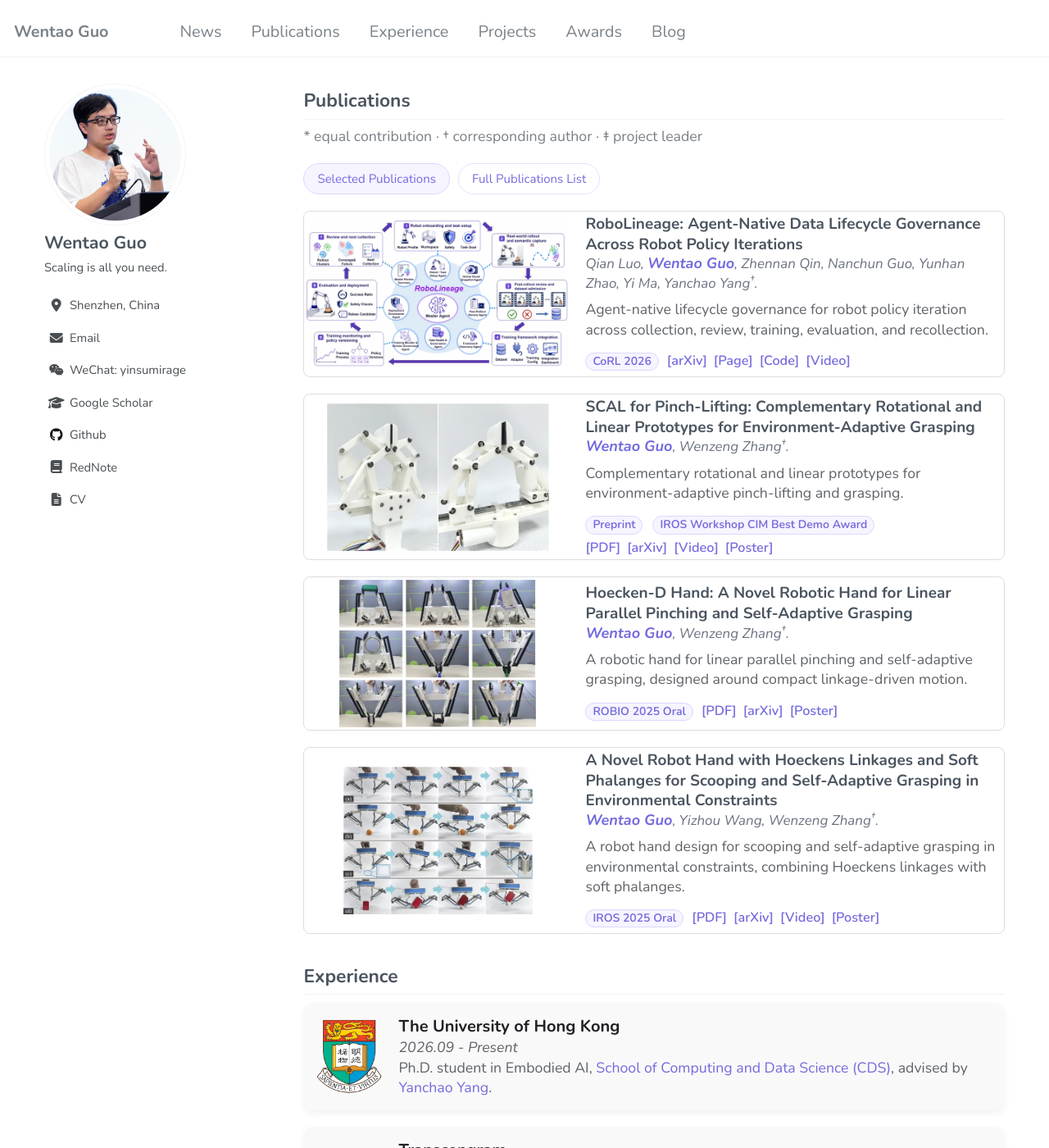
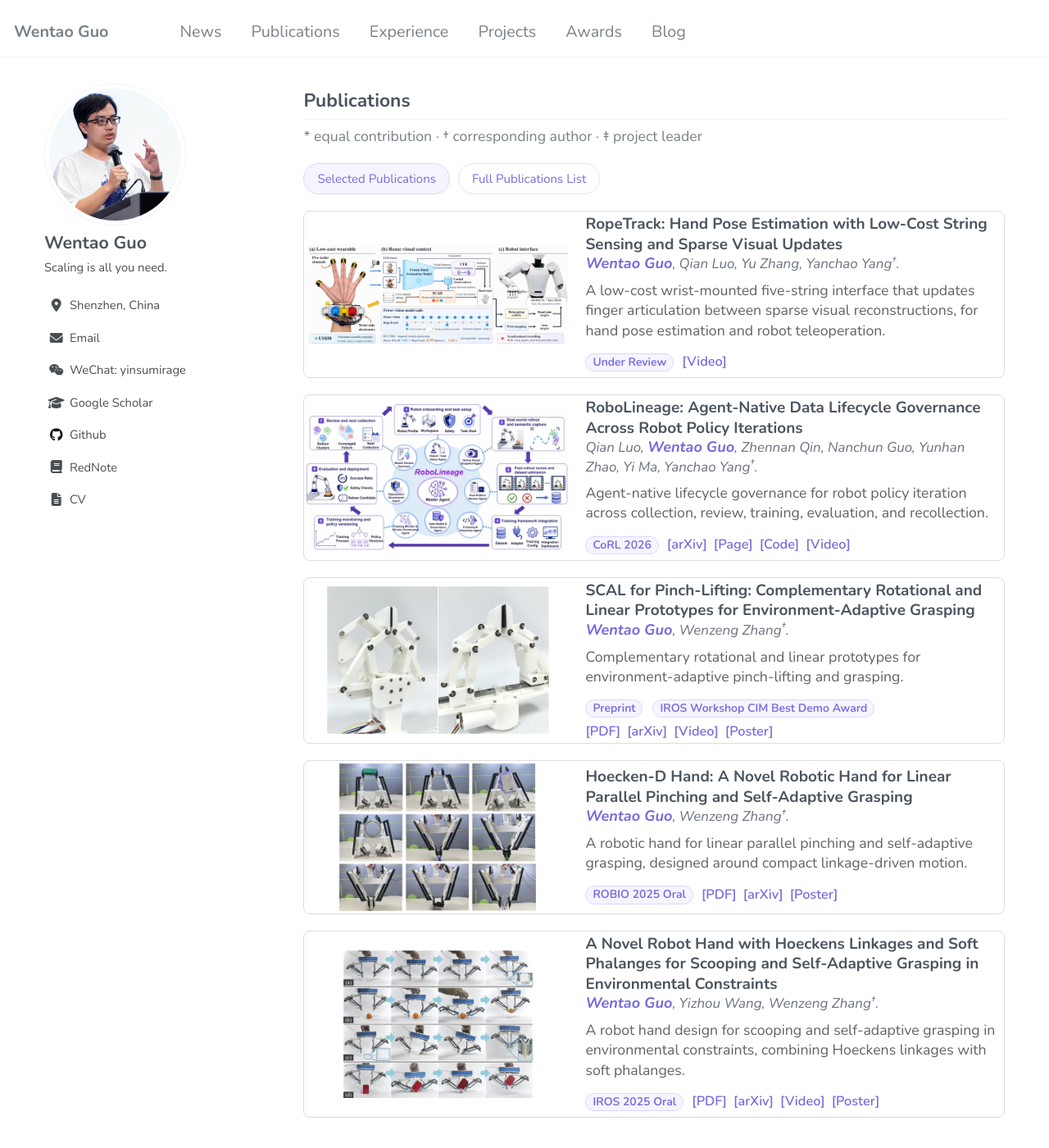
Before and after one commit to yinsumirage/yinsumirage.github.io, a Jekyll site: the page built from _pages/about.md, in a window 1280 px wide and 1400 px high, scrolled down 1147 px. Shown: the whole window at 82% size. Built offline with Jekyll 4.4.1, drawn with Linux system fonts in a browser that asks for light colours; our own code applies the rules of GitHub Pages for plain Markdown files; some of the changed text lies outside the part shown.

Commit message:
Add RopeTrack (under review) to publications and experience
List RopeTrack first in Selected Publications and the full list, with
the project overview figure as its card image and the overview video
(remuxed with faststart, otherwise unchanged) as its Video link. The
project page is still private, so there is no Page link yet. Mention
RopeTrack in the Transcengram experience entry next to RoboLineage.

Co-Authored-By: Claude Opus 5.5 <noreply@anthropic.com>

```diff
--- a/_pages/about.md
+++ b/_pages/about.md
@@ -72,6 +72,27 @@ redirect_from:
   </div>
 
   <div id="core-publications" class="publication-view" data-publication-view="core">
+    <div class="publication-card">
+      <div class="homepage-card-body">
+        <div class="pub-media-rotator homepage-media" data-interval="4000">
+          <img src="assets/papers/26_ropetrack/image/overview-card.webp" loading="lazy" decoding="async" alt="RopeTrack overview: wearable string sensing, reuse of visual context, and robot teleoperation">
+        </div>
+        <div>
+          <strong>RopeTrack: Hand Pose Estimation with Low-Cost String Sensing and Sparse Visual Updates</strong><br>
+          <i><strong>Wentao Guo</strong>, Qian Luo, Yu Zhang, Yanchao Yang<sup>†</sup>.</i><br>
+          <p>
+            A low-cost wrist-mounted five-string interface that updates finger articulation between sparse visual reconstructions, for hand pose estimation and robot teleoperation.
+          </p>
+          <div class="pub-badge-row">
+            <span class="pub-list-badge">Under Review</span>
+          </div>
+          <div class="link-row compact">
+            <a class="homepage-link" href="assets/papers/26_ropetrack/ropetrack_overview.mp4" target="_blank" rel="noreferrer">Video</a>
+          </div>
+        </div>
+      </div>
+    </div>
+
     <div class="publication-card">
       <div class="homepage-card-body">
         <div class="pub-media-rotator homepage-media" data-interval="4000">
@@ -172,6 +193,12 @@ redirect_from:
   <div id="full-publications" class="publication-view" data-publication-view="list" hidden>
     <ul class="full-publication-list">
       <li>
+        <span class="pub-list-badge">Under Review</span>
+        <span class="pub-list-title">RopeTrack: Hand Pose Estimation with Low-Cost String Sensing and Sparse Visual Updates</span><br>
+        <span class="pub-list-authors"><strong>Wentao Guo</strong>, Qian Luo, Yu Zhang, Yanchao Yang<sup>†</sup>.</span>
+        <span class="pub-list-links"><a href="assets/papers/26_ropetrack/ropetrack_overview.mp4">[video]</a></span>
+      </li>
+      <li>
         <span class="pub-list-badge">CoRL 2026</span>
         <span class="pub-list-title">RoboLineage: Agent-Native Data Lifecycle Governance Across Robot Policy Iterations</span><br>
         <span class="pub-list-authors">Qian Luo, <strong>Wentao Guo</strong>, Zhennan Qin, Nanchun Guo, Yunhan Zhao, Yi Ma, Yanchao Yang<sup>†</sup>.</span>
@@ -227,7 +254,7 @@ redirect_from:
       <div class="education-info">
         <strong>Transcengram</strong><br>
         <em>2025.10 - 2026.09</em><br>
-        Algorithm Intern in <a href="https://transcengram.com/" target="_blank" rel="noreferrer">Transcengram</a>, Shenzhen Algorithm Department. Research on teleoperation and data collection, which led to <a href="https://robolineage.github.io/" target="_blank" rel="noreferrer">RoboLineage</a> (CoRL 2026).
+        Algorithm Intern in <a href="https://transcengram.com/" target="_blank" rel="noreferrer">Transcengram</a>, Shenzhen Algorithm Department. Research on teleoperation and data collection, which led to <a href="https://robolineage.github.io/" target="_blank" rel="noreferrer">RoboLineage</a> (CoRL 2026) and RopeTrack (under review).
       </div>
     </div>
 
```
Also changed, not shown: assets/papers/26_ropetrack/image/overview-card.webp (added), 1 other file.
